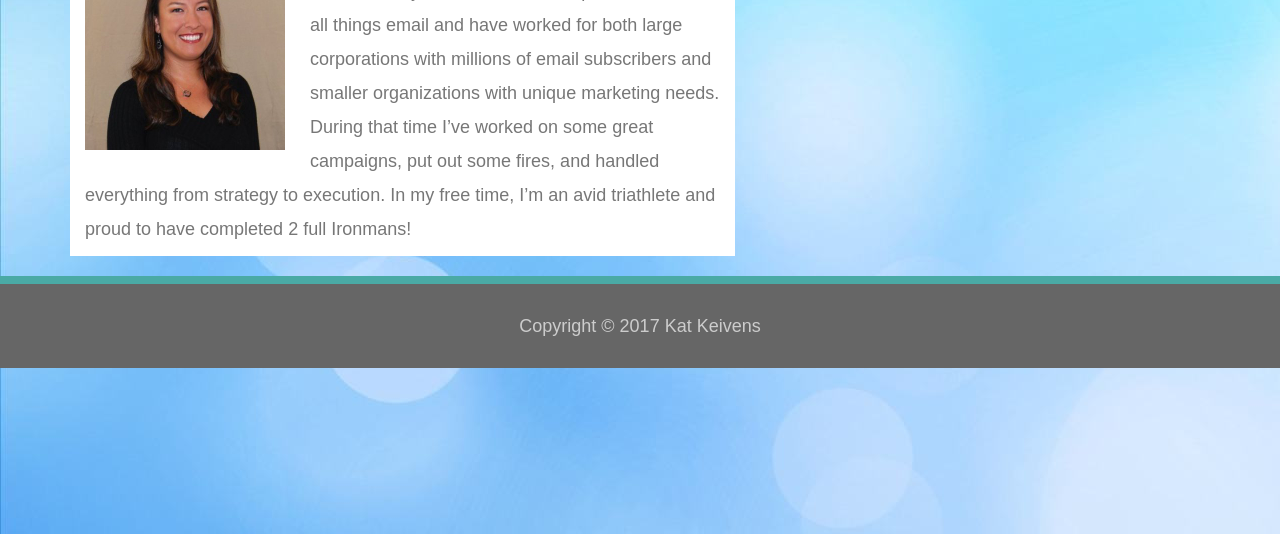
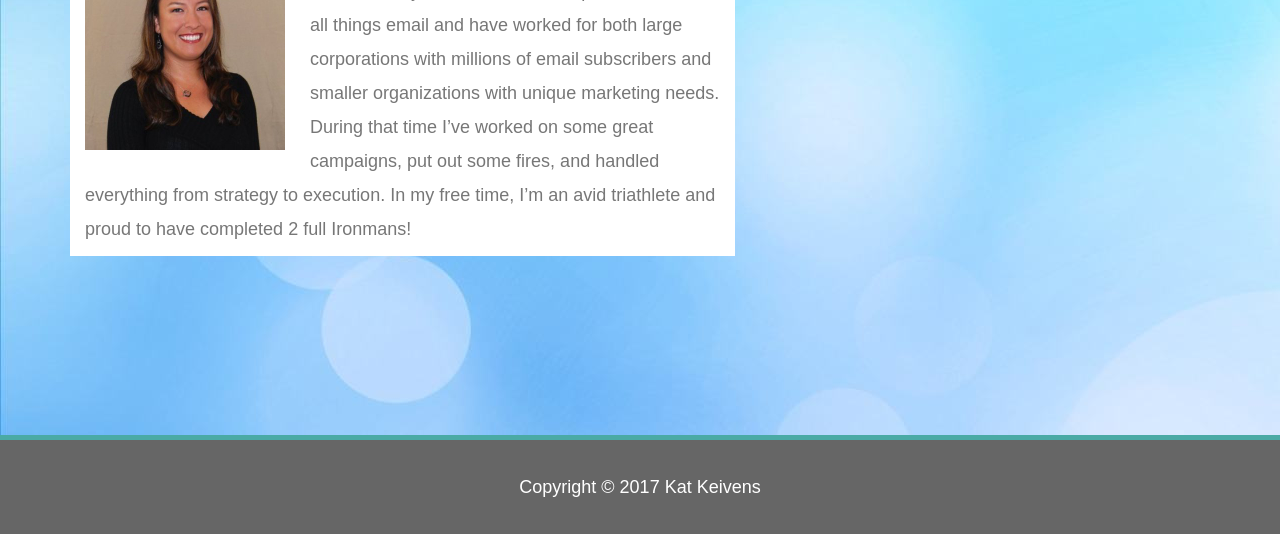
Before and after one commit to katkeivens/katkeivens.github.io, a plain HTML site: page Homework_2/Bootstrap-Portfolio/index.html in a window 1280 px wide. Shown: the part 266-800 px from the top of the page. Drawn offline with nearby package versions, Linux system fonts and the light colour scheme.

Commit message:
modified css files

```diff
--- a/Homework_2/Bootstrap-Portfolio/assets/css/style.css
+++ b/Homework_2/Bootstrap-Portfolio/assets/css/style.css
@@ -98,14 +98,16 @@ h3 {
 }
 
 footer {
-  padding: 5px 0;
   clear: both;
-  font-size: 100%;
-  color: #fff;
-  color: #ccc;
+  left: 0;
+  bottom: 0;
+  position: fixed;
+  width: 100%;
+  background-color: #666666;
+  padding: 10px;
+  border-top: 5px solid #4aaaa5;
+  color: white;
   text-align: center;
-  background: #666;
-  border-top: 8px solid #4aaaa5;
 }
 
 .auth-image {
--- a/Homework_2/Responsive-Portfolio/Basic-Portfolio/assets/css/style.css
+++ b/Homework_2/Responsive-Portfolio/Basic-Portfolio/assets/css/style.css
@@ -105,14 +105,16 @@ nav a:hover {
 /* footer */
 
 footer {
-  padding: 30px 0;
   clear: both;
-  font-size: 12px;
-  color: #fff;
-  color: #ccc;
+  left: 0;
+  bottom: 0;
+  position: fixed;
+  width: 100%;
+  background-color: #666666;
+  padding: 10px;
+  border-top: 5px solid #4aaaa5;
+  color: white;
   text-align: center;
-  background: #666;
-  border-top: 8px solid #4aaaa5;
 }
 
 /* sidebar */
```
